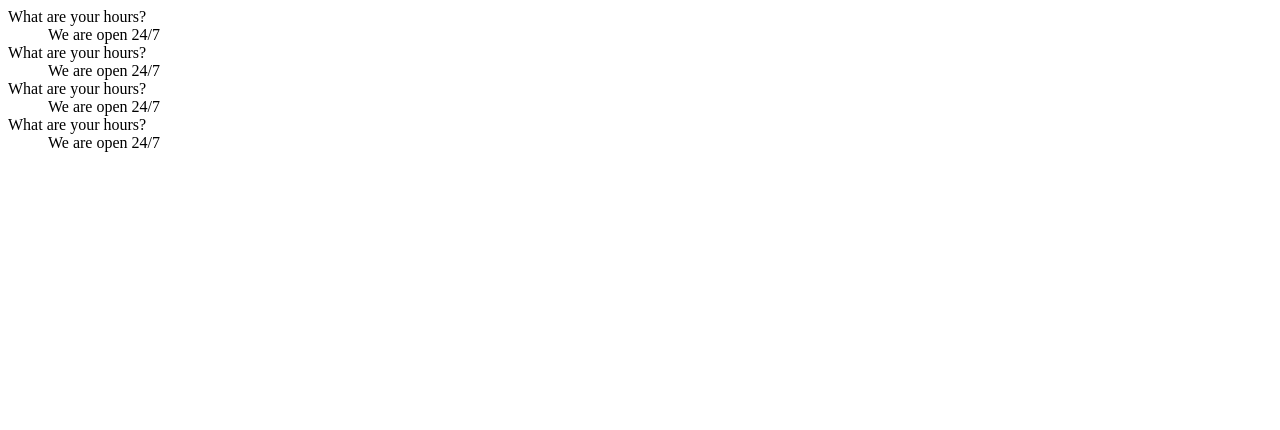
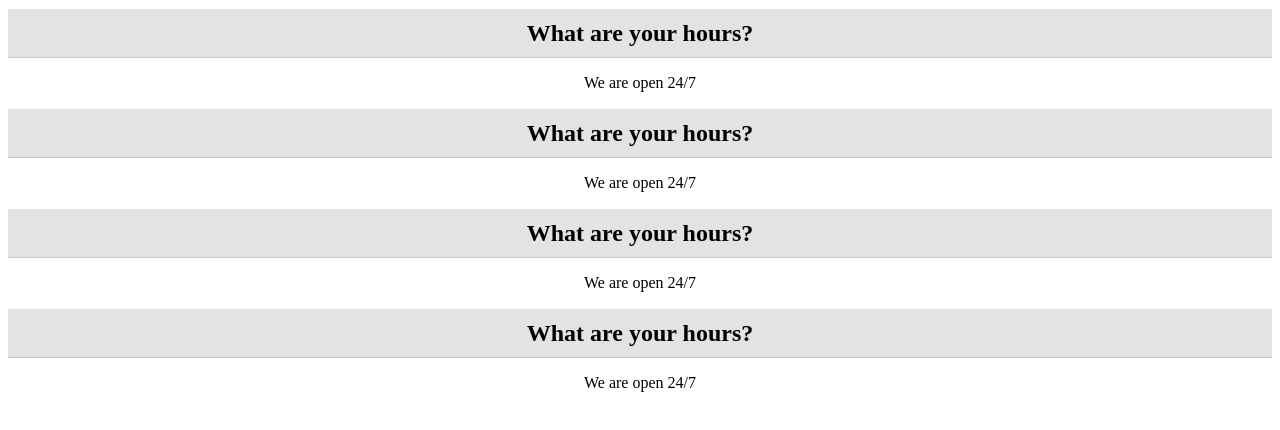
Before and after one commit to umairtauqeerkhan/Jquery-project, a plain HTML site: page Desktop/lesson/index3.html in a window 1280 px wide. Drawn offline with nearby package versions, Linux system fonts and the light colour scheme.

Commit message:
new lessons code

```diff
--- a/Desktop/lesson/index3.html
+++ b/Desktop/lesson/index3.html
@@ -18,6 +18,14 @@
     </dl>
     <script src="https://ajax.googleapis.com/ajax/libs/jquery/1.7.1/jquery.js"></script>
     <script>
+        (function(){
+            var dd = $('dd');
+            dd.filter(':nth-child(n+4)').addClass('hide');
+            $('dt').on('mouseenter', function(){
+                debugger;
+                $(this).next().show();
+            })
+        })();
 
     </script>
 
--- a/Desktop/lesson/style.css
+++ b/Desktop/lesson/style.css
@@ -0,0 +1,25 @@
+body{
+
+    width: auto;
+    text-align: center;
+}
+
+dl{
+
+}
+
+dd{
+    margin: 0;
+    margin: 1em 0;
+}
+
+dt{
+    cursor: pointer;
+
+    font-weight: bold;
+    font-size: 1.5em;
+    line-height: 2em;
+    background: #e3e3e3;
+    border-bottom: 1px solid #c5c5c5;
+    border-top: 1px solid white;
+}
```
Also changed, not shown: Desktop/lesson/index4.html (added, +20 -0 lines), Desktop/lesson/index5.html (added, +31 -0 lines).
